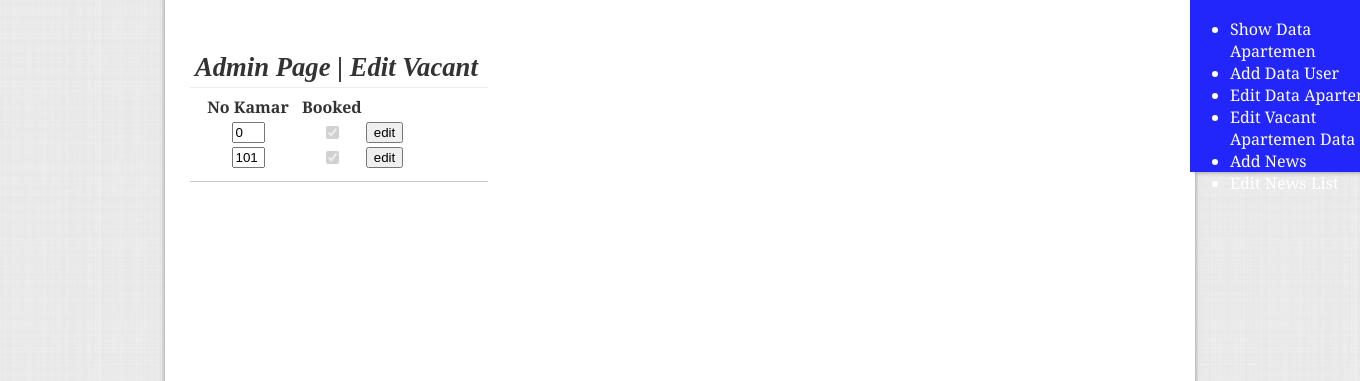
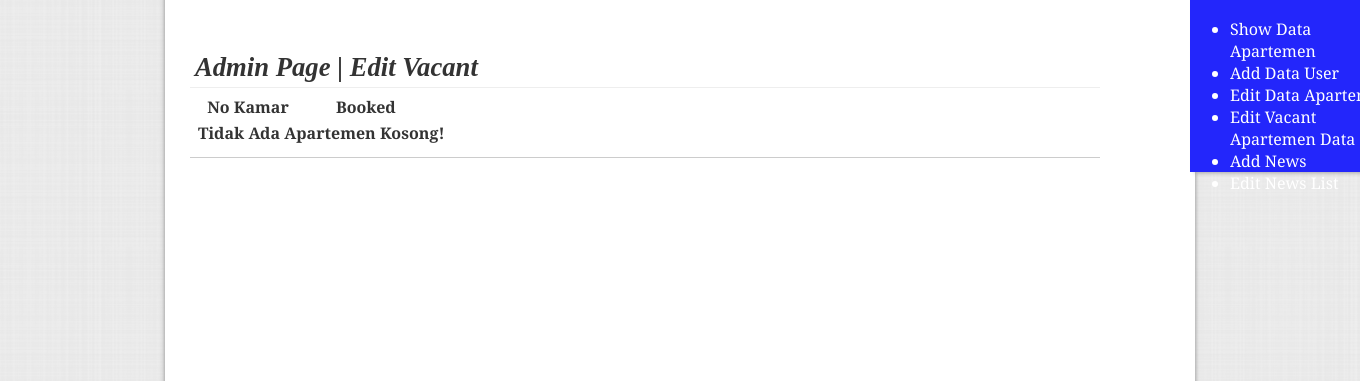
Before and after one commit to Mikroskil/Joystick, a PHP site: page /file/vacant.php in a window 1360 px wide; the page is wider, and only the part inside the window is pictured. Shown: the part 224-605 px from the top of that part. Run offline with PHP 8.4, Linux system fonts and the light colour scheme; data comes from the database, SQL or seed files in the repository.

Commit message:
Edit beberapa

```diff
--- a/css/templates.css
+++ b/css/templates.css
@@ -110,7 +110,7 @@ a:hover
 
 .hltextfocus:focus
 {
-	color:#CCCCCC;
+	color:#000000;
 	box-shadow: 0px 0px 8px #52A8FF;
 }
 /*End of Header Section*/
@@ -395,6 +395,11 @@ a:hover
 	width:700px;
 }
 
+.newsdetailsec
+{
+	width:930px;
+}
+
 .newspagecon
 {
 	width:900px;
@@ -411,8 +416,10 @@ a:hover
 .newshead
 {
 	width:205px;
+	height:16px;
 	font-weight:300;
 	padding:5px;
+	overflow:hidden;
 }
 .newsimg
 {
@@ -512,6 +519,16 @@ a:hover
 /*admin.php section*/
 .showapt
 {
-	width:auto;
+	width:900px;
 }
+
 /*end of admin.php section*/-
+
+
+/*adduser.php section*/
+.addusersec
+{
+	width:900px;
+}
+
+/*end of adduser.php section*/
--- a/file/add_news.php
+++ b/file/add_news.php
@@ -52,10 +52,6 @@
 						<form method="post" action="" enctype="multipart/form-data">
 						<table width="900px">
 							<tr>
-								<td width="150px" align="left" valign="top"> ID </td>
-								<td width="100px"> <input type="text" maxlength="4" name="id"></td>
-							</tr>
-							<tr>
 								<td width="150px" valign="top" align="left">Image</td>
 								<td width="700px"><input type="file" name="file" id="file"/></td>
 							</tr>
--- a/file/editnews.php
+++ b/file/editnews.php
@@ -4,7 +4,7 @@
 		<link rel="stylesheet" href="../css/templates.css" type="text/css" />
 		<?php
 		require_once 'connect.php';
-		require_once 'session.php';
+
 		$pilihtabel = mysql_query("SELECT * FROM berita ORDER BY tanggal DESC");
 
 		while($row=mysql_fetch_array ($pilihtabel))
@@ -33,8 +33,8 @@
 									<td width="50px"> ID </td>
 									<td width="130px"> Tanggal </td>
 									<td width="200px"> Judul Berita </td>
-									<td width="80px"> &nbsp; </td>
-									<td width="80px"> &nbsp; </td>
+									<td width="80px">&nbsp;  </td>
+									<td width="80px">&nbsp;  </td>
 								</tr>
 
 								<?php
--- a/file/main.php
+++ b/file/main.php
@@ -25,7 +25,7 @@
 			<div class="slider">
 					<?php include_once ('slider.html')?>
 			</div>
-			<div class="container" style="height:700px">
+			<div class="container" style="height:900px">
 				<div class="section indexnewssec">
 					<div class="sectionheader indexnewssechead">
 						<b>NEWS AND EVENTS</b><a href="news.html" class="sectionheaderlink">all news</a>
--- a/file/news.php
+++ b/file/news.php
@@ -23,7 +23,7 @@
 		<div class="wrapper" id="wrapper">
 			<?php include_once ('header.php');?>
 			<div class="container" style="height:900px">
-				<div class="section newsseccon">
+				<div class="section newsdetailsec">
 					<div class="sectionheader bottomline">
 						<b>NEWS AND EVENTS</b>
 					</div>
--- a/file/vacant.php
+++ b/file/vacant.php
@@ -13,22 +13,22 @@
 						<b>Admin Page | Edit Vacant</b>
 					</div>
 					<div class="sectioncontent ">
-					<?php
-					require_once 'connect.php';
-					$pilihtabel=mysql_query("SELECT * FROM apartemen");
-						echo "
 					<table>
 						<tr align='center'>
 						<th width='100'>No Kamar</th>
 						<th>Booked</th>
 						<th>&nbsp;</th>
-						</tr>";
+						</tr>
+						<?php
+						require_once 'connect.php';
+						$pilihtabel=mysql_query("SELECT * FROM apartemen WHERE available <> 0");
 
+							$kosong = true;
 							while($row = mysql_fetch_array($pilihtabel))
 							{
 							  echo "<tr align='center'>";
 							  echo "<form action='editvacant.php' method='get'><td><input type='text' size='1' name='no_kamar' readonly value='".$row['no_kamar']."'></td>";
-						  if ($row['booked']=='0')
+							  if ($row['booked']=='100')
 							  {
 									echo "<td><input type='checkbox' checked='checked' disabled='disabled' value='1'></td>";
 							  }
@@ -39,11 +39,15 @@
 
 							  echo "<td><input type='submit' value='edit'></td>";
 							  echo "</form></tr>";
+							  $kosong = false;
+							 }
+							 if ($kosong)
+							 {
+								echo "<tr><td colspan='3' align='center' valign='center'><b>Tidak Ada Apartemen Kosong!</b></td></tr>";
+							 }
+							?>
 
-						  }
-						echo "</table>";
-						echo ""
-?>
+							</table>
 					</div>
 				</div>
 			</div>
```
Also changed, not shown: file/adduser.php (+7 -7 lines), file/update_news.php (+11 -13 lines). Lines whose indentation alone changed are shown as unchanged.
